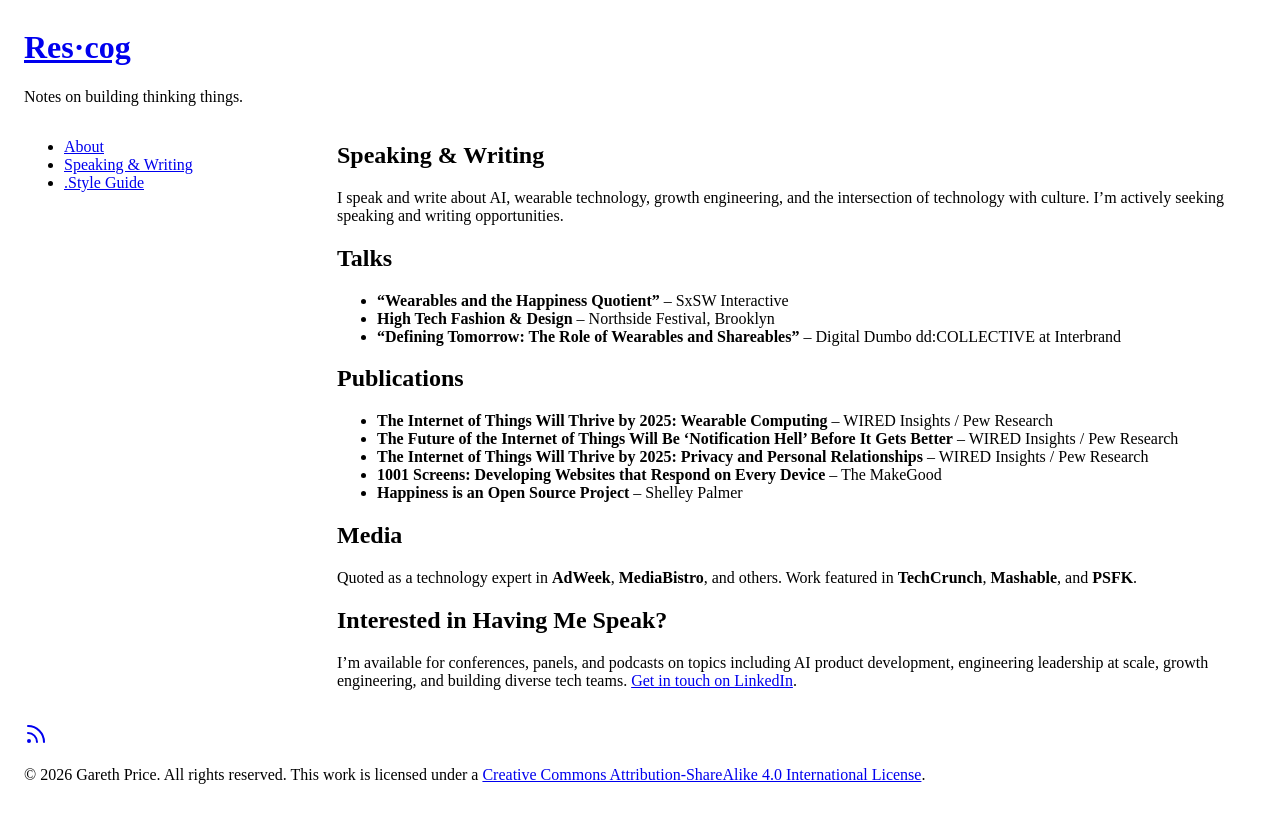
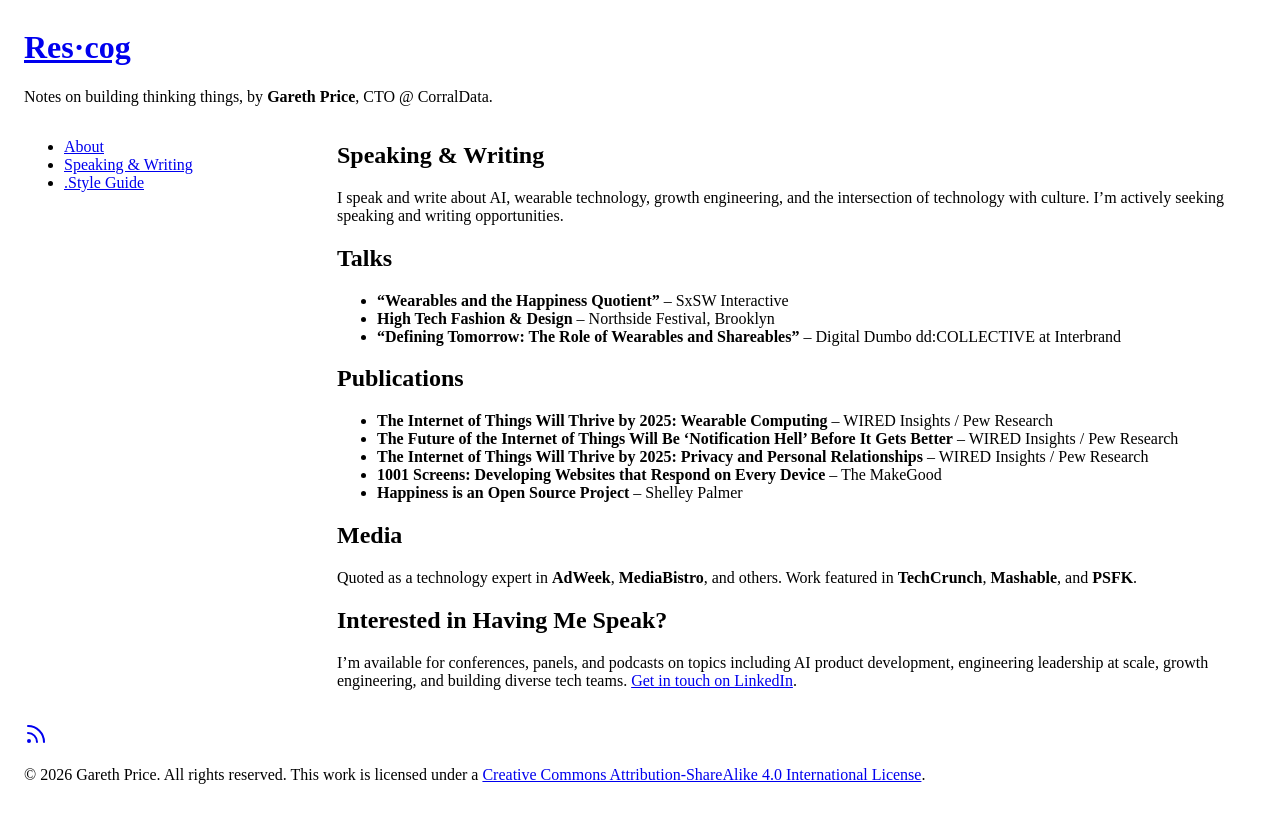
Before and after one commit to garethsprice/blog, a Jekyll site: the page built from speaking.md, in a window 1280 px wide. Shown: the top 823 px of the page. Built offline with Jekyll 4.4.1, drawn with Linux system fonts in a browser that asks for light colours.

Commit message:
Update site tagline formatting and enhance header to include author attribution for improved clarity and personalization.

```diff
--- a/_config.yml
+++ b/_config.yml
@@ -1,5 +1,5 @@
 title: Res·cog
-tagline: "Notes on building thinking things."
+tagline: "Notes on building thinking things"
 description: >-
   Thoughts on AI, engineering leadership, and building technology teams
   from a startup CTO with an AI degree, ex-NYT, and 2021 Pulitzer Prize contributor.
--- a/_includes/header.html
+++ b/_includes/header.html
@@ -1,4 +1,4 @@
 <header>
   <h1>{% if page.url == '/' %}{{ site.title | escape }}{% else %}<a href="{{ '/' | relative_url }}">{{ site.title | escape }}</a>{% endif %}</h1>
-  <p>{{ site.tagline | escape }}</p>
+  <p>{{ site.tagline | escape }}{% if page.url != '/' %}, by <strong>{{ site.author.name | escape }}</strong>{% if site.author.title %}, {{ site.author.title | escape }}{% endif %}.{% else %}.{% endif %}</p>
 </header>
```
